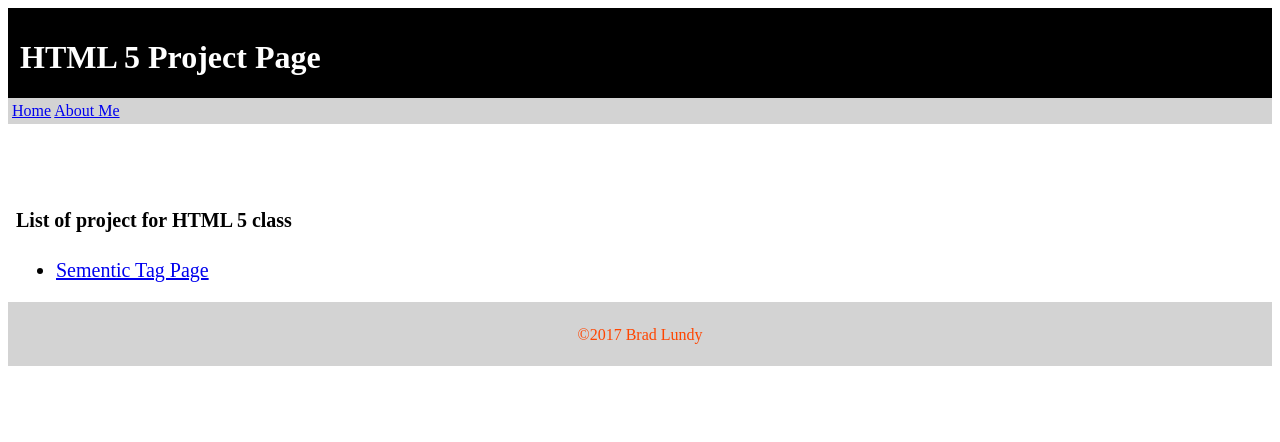
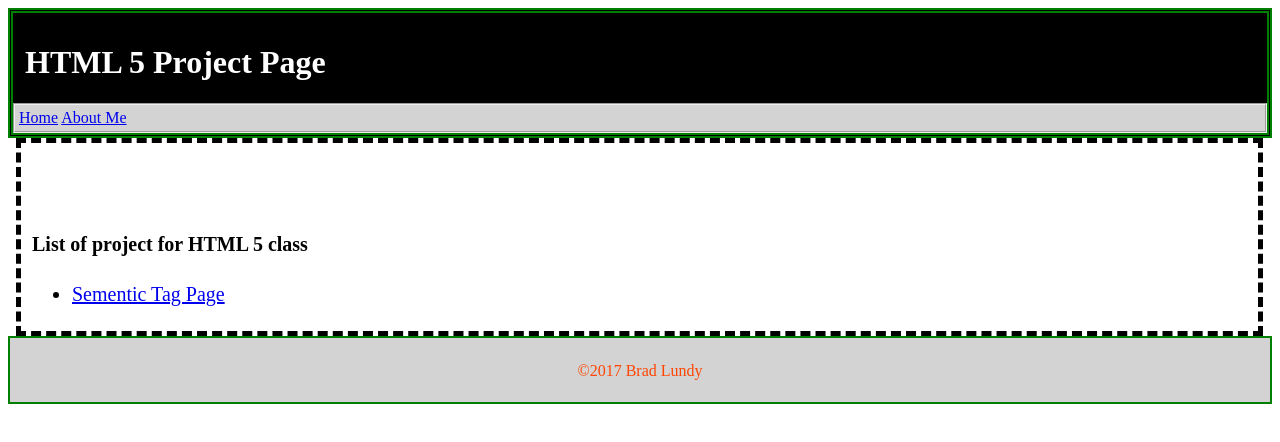
Before and after one commit to lundybs/portfolio, a plain HTML site: page index.html in a window 1280 px wide. Drawn offline with Linux system fonts and the light colour scheme.

Commit message:
page style adjustment in css

```diff
--- a/first-stylesheet.css
+++ b/first-stylesheet.css
@@ -1,16 +1,15 @@
-body {
-
-}
 #navbar{
     color: crimson;
     padding: .25rem;
     background-color: lightgrey;
+    border: groove 2px;
 }
 
 .footsection{
     padding: .5rem;
     background-color: lightgray;
     height: 3rem;
+    border: 2px solid green;
 }
 
 #copyright{
@@ -19,7 +18,7 @@ body {
 }
 
 header{
-
+    border: double 5px green;
     padding-top: 10px;
     background-color: black;
 }
@@ -29,15 +28,23 @@ h1{
     color: white;
 }
 
-main{
+#indexmain{
     margin-left: .5rem;
+    margin-right: .55rem;
+    border: dashed 5px;
+    padding: 5px 10px;
 }
 
 article{
-
     font-size: 20px;
 }
 
-.aboutmain{
-padding: .4em;
+#aboutmain{
+    text-align: justify;
+    background-color: antiquewhite;
+    padding: .4em;
 }
+
+.indexarticle{
+    margin: 2px 9px 3px 1px;
+}
--- a/index.html
+++ b/index.html
@@ -13,9 +13,9 @@
             <a href="aboutpage.html">About Me</a>
         </nav>
     </header>
-    <main>
+    <main id="indexmain">
         <h1>Home Page</h1>
-        <article>
+        <article class="indexarticle">
             <h4>List of project for HTML 5 class</h4>
             <ul>
                 <li><a href="sementic_tags/index.html">Sementic Tag Page</a></li>
```
Also changed, not shown: aboutpage.html (+1 -1 lines).
